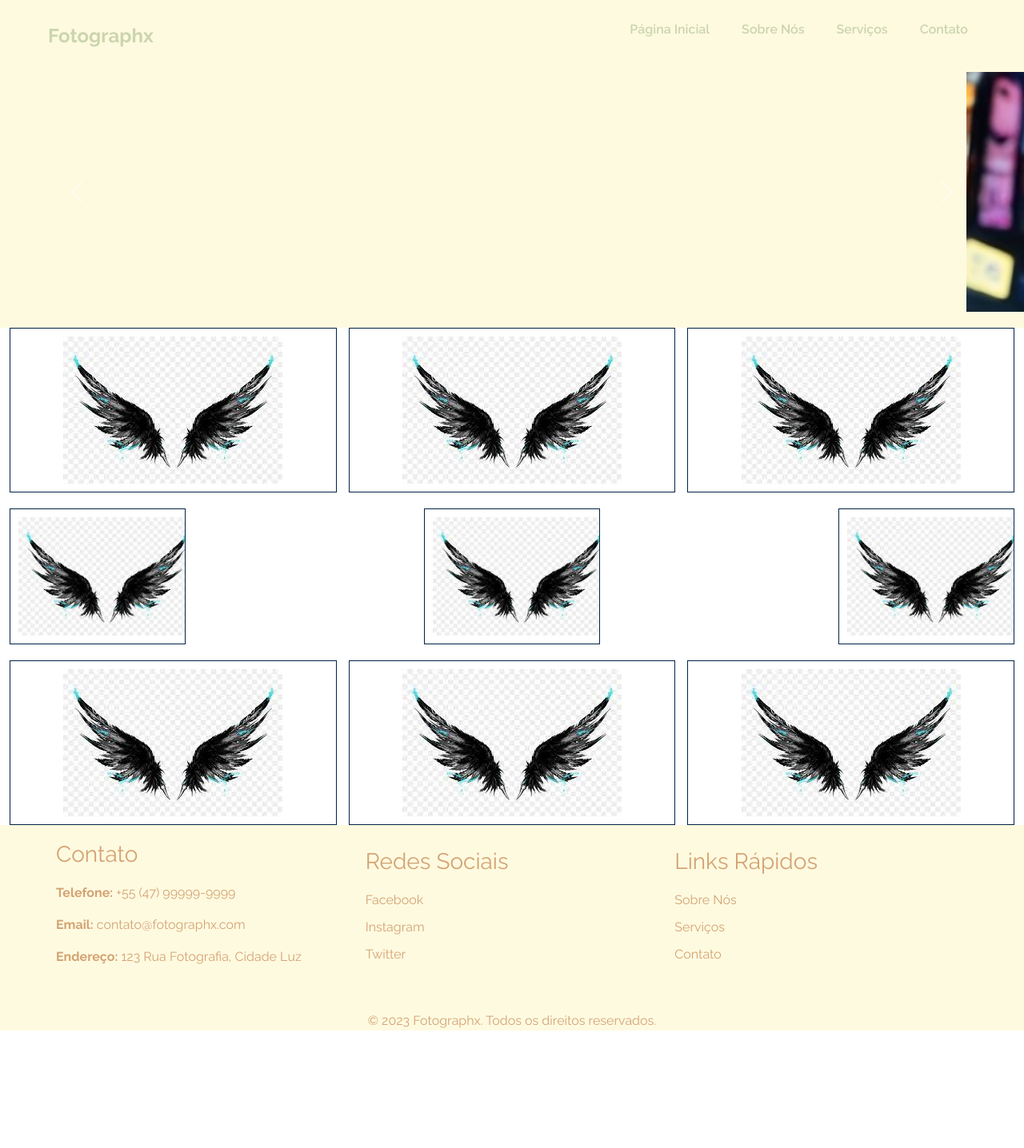
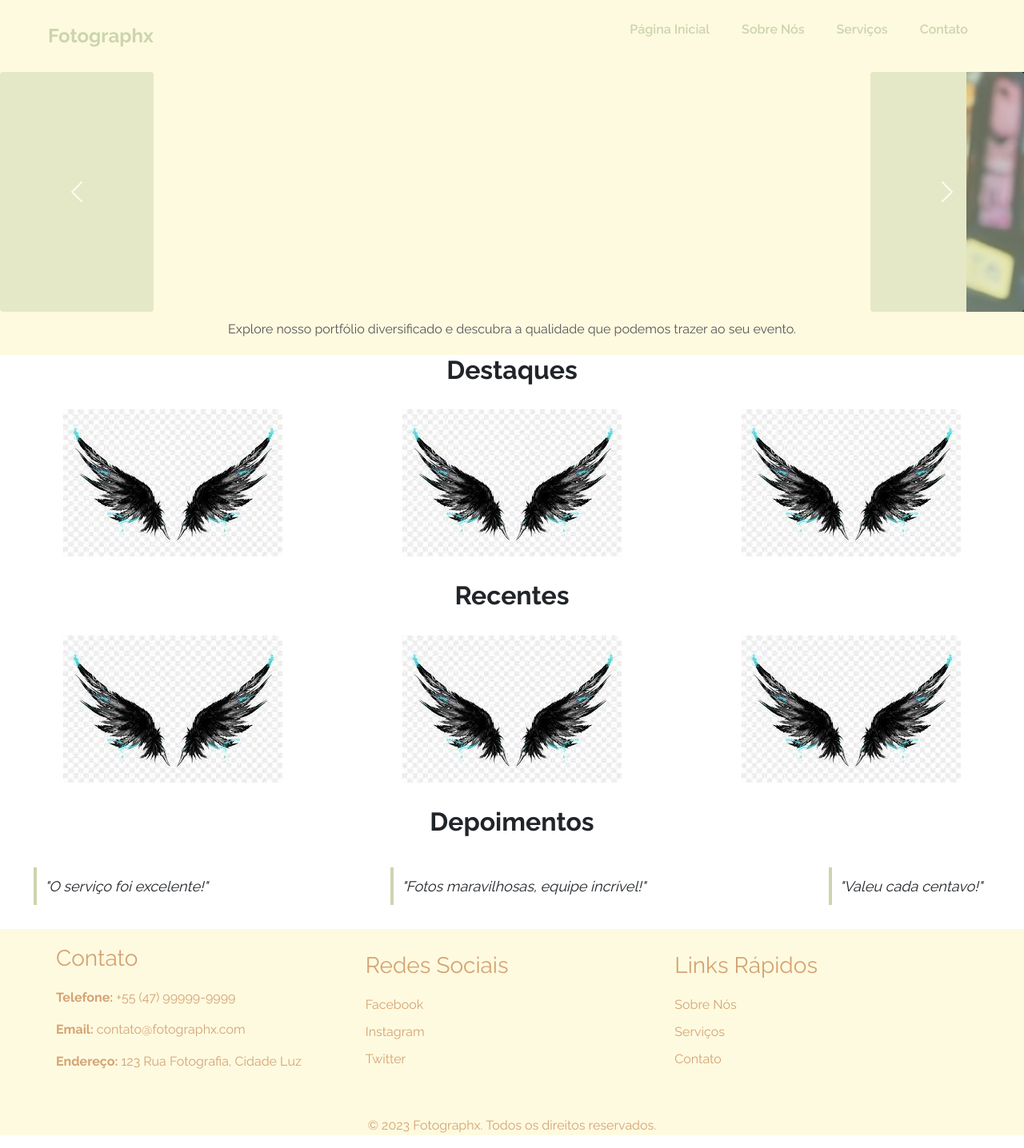
Before and after one commit to lekealex/fotografia1-master, a Vue app: page / in a window 1280 px wide. Shown: the whole page at 80% size. Before the commit the page ends 1305 px from the top, so only its background shows below. Built offline with nearby package versions, Linux system fonts and the light colour scheme.

Commit message:
Update InicialView.vue

```diff
--- a/src/views/InicialView.vue
+++ b/src/views/InicialView.vue
@@ -4,6 +4,7 @@
 
 <template>
   <main>
+    <div class="carousel-section">
       <div id="carouselExampleAutoplaying" class="carousel main" data-bs-ride="carousel">
         <div class="carousel-inner">
           <div class="carousel-item active">
@@ -17,7 +18,7 @@
           </div>
         </div>
         <button
-        class="carousel-control-prev"
+          class="carousel-control-prev styled-button"
           type="button"
           data-bs-target="#carouselExampleAutoplaying"
           data-bs-slide="prev"
@@ -26,7 +27,7 @@
           <span class="visually-hidden">Previous</span>
         </button>
         <button
-        class="carousel-control-next"
+          class="carousel-control-next styled-button"
           type="button"
           data-bs-target="#carouselExampleAutoplaying"
           data-bs-slide="next"
@@ -35,31 +36,34 @@
           <span class="visually-hidden">Next</span>
         </button>
       </div>
+      <p class="carousel-desc">Explore nosso portfólio diversificado e descubra a qualidade que podemos trazer ao seu evento.</p>
+    </div>
+
     <div class="container">
-
+      <h2 class="section-title">Destaques</h2>
       <div class="additional-container">
         <div class="additional-item"><ImagemComp /></div>
         <div class="additional-item"><ImagemComp /></div>
         <div class="additional-item"><ImagemComp /></div>
       </div>
 
-
-      <div class="bottom-container">
-        <div class="bottom-item">
-          <ImagemComp />
-          <span class="bottom-text">kfjaskjdfsajdkfjska</span>
-        </div>
-        <div class="bottom-item"><ImagemComp /></div>
-        <div class="bottom-item"><ImagemComp /></div>
-      </div>
+      <h2 class="section-title">Recentes</h2>
       <div class="xd-container">
         <div class="bottom-i"><ImagemComp /></div>
         <div class="bottom-i"><ImagemComp /></div>
         <div class="bottom-i"><ImagemComp /></div>
       </div>
+
+      <h2 class="section-title">Depoimentos</h2>
+      <div class="testimonials">
+        <blockquote>"O serviço foi excelente!"</blockquote>
+        <blockquote>"Fotos maravilhosas, equipe incrível!"</blockquote>
+        <blockquote>"Valeu cada centavo!"</blockquote>
+      </div>
     </div>
   </main>
 </template>
+
 
 <style scoped>
   @import url('https://fonts.googleapis.com/css2?family=Raleway:wght@400;600;700&display=swap');
@@ -74,19 +78,6 @@ font-family: 'Raleway', sans-serif;
     background-color: #fff;
   }
 
-/* Estilos para a imagem */
-.image-container {
-  text-align: center;
-  margin-top: 50px;
-  border: 1px solid #ec0707;
-  padding: 10px;
-}
-
-.image-container img {
-  max-width: 100%;
-}
-
-/* Estilos para as divs adicionais */
   .additional-container {
     display: flex;
     justify-content: space-between;
@@ -95,46 +86,37 @@ font-family: 'Raleway', sans-serif;
 
   .additional-item {
     width: calc(33.33% - 10px);
-  border: 1px solid #012345;
     padding: 10px;
     text-align: center;
   }
 
-/* Estilos para as divs no fundo */
   .bottom-container {
     display: flex;
     justify-content: space-between;
     margin-top: 20px;
-  /* width: 200px; */
   }
 
   .bottom-item {
     width: 220px;
-  border: 1px solid #012345;
+    border: 1px solid #ccd5ae;
     padding: 10px;
     text-align: center;
     overflow: hidden;
     display: flex;
   }
-.bottom-item:hover {
-  width: 300px;
-}
+
   .bottom-item img {
     width: 220px;
-}
-.bottom-item .bottom-text {
-  color: white;
   }
 
   .xd-container {
     display: flex;
     justify-content: space-between;
     margin-top: 20px;
+  }
 
-}
   .bottom-i {
     width: calc(33.33% - 10px);
-  border: 1px solid #012345;
     padding: 10px;
     text-align: center;
   }
@@ -148,4 +130,47 @@ font-family: 'Raleway', sans-serif;
     object-fit: cover;
   }
 
+  .carousel-section {
+    text-align: center;
+  }
+
+  .carousel-desc {
+    margin-top: 10px;
+    color: #555;
+  }
+
+  .section-title {
+    text-align: center;
+    margin-top: 20px;
+    font-weight: bold;
+  }
+
+  .testimonials {
+    display: flex;
+    justify-content: space-between;
+    padding: 20px;
+    background-color: #FFF;
+    border-radius: 8px;
+  }
+
+  blockquote {
+    font-size: 18px;
+    font-style: italic;
+    padding: 10px;
+    border-left: 4px solid #ccd5ae;
+    margin: 10px;
+  }
+
+  .styled-button {
+    background-color: #ccd5ae;
+    color: white;
+    padding: 10px;
+    border: none;
+    border-radius: 4px;
+    cursor: pointer;
+    transition: background-color 0.3s ease;
+  }
+  .styled-button:hover {
+    background-color: #ccd5ae;
+  }
 </style>
```
Lines whose indentation alone changed are shown as unchanged.
